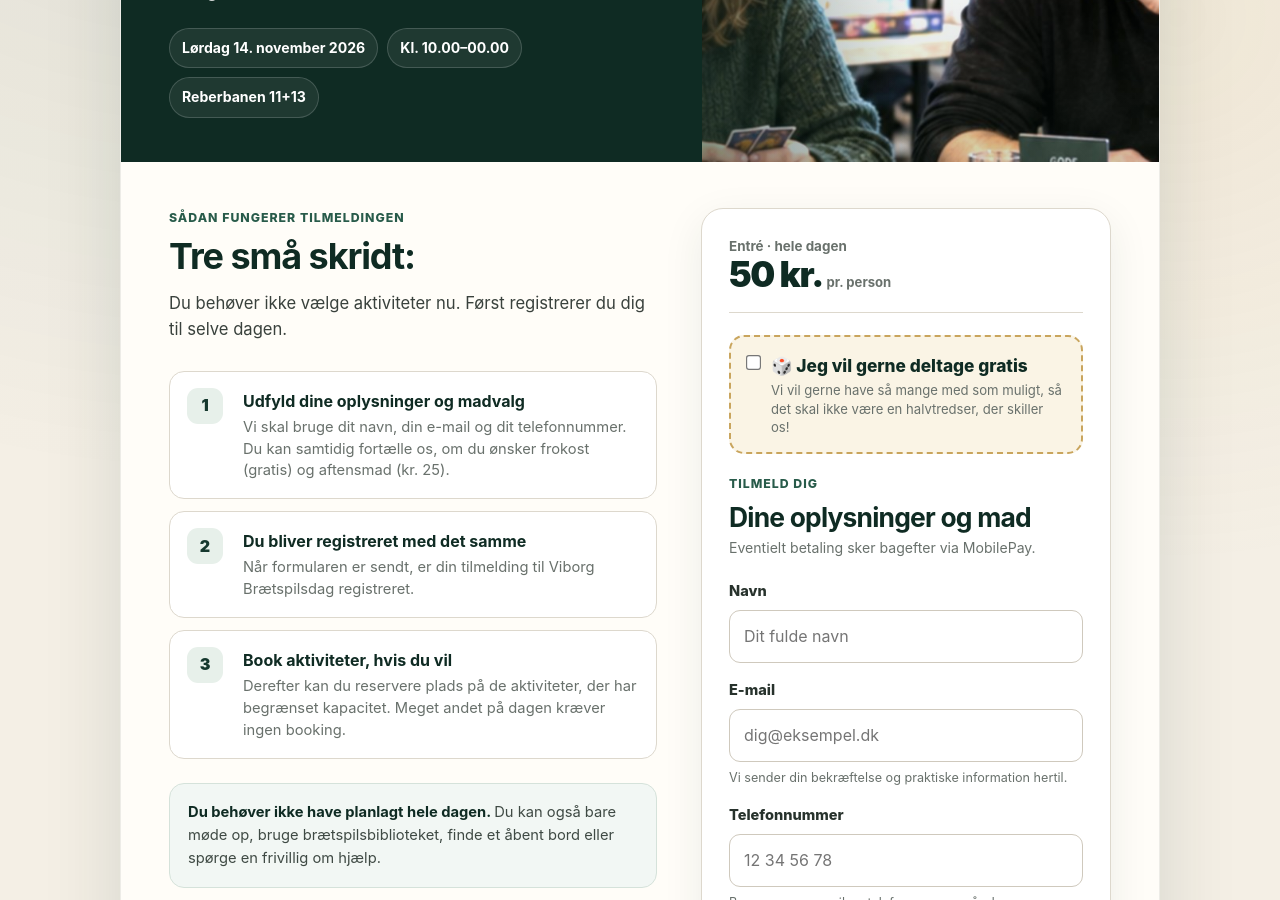
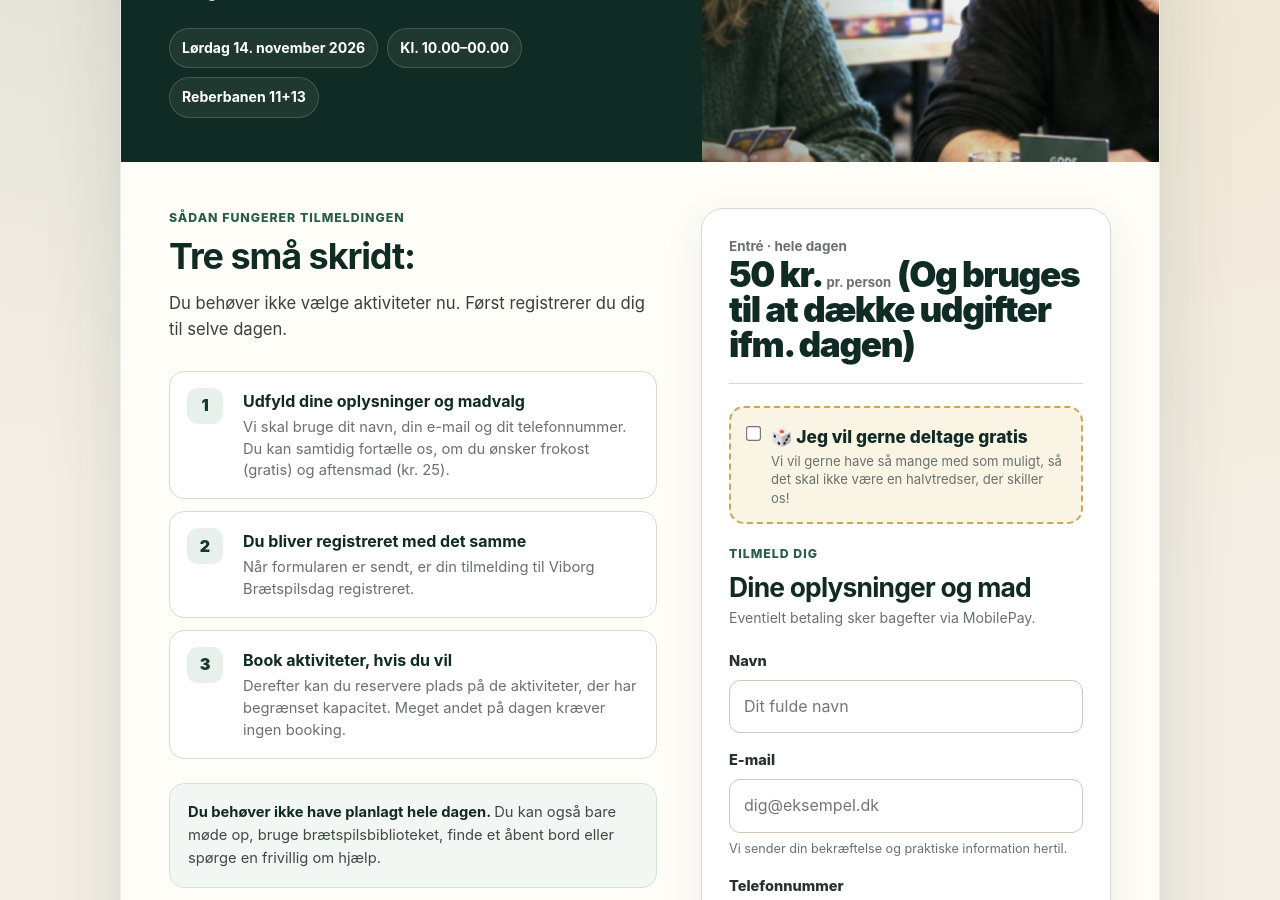
Before and after one commit to Andrejao/spilex, a Jekyll site: the page built from tilmelding.html, in a window 1280 px wide and 900 px high, scrolled down 411 px. Built offline with Jekyll 4.4.1, drawn with Linux system fonts in a browser that asks for light colours.

Commit message:
Update tilmelding.html

```diff
--- a/tilmelding.html
+++ b/tilmelding.html
@@ -1126,6 +1126,9 @@ permalink: /tilmelding/
 <div class="price">
   <span id="entrePrice">50 kr.</span>
   <small>pr. person</small>
+       <span>
+(Og bruges til at dække udgifter ifm. dagen)
+                </span>
 </div>
               </div>
             </div>
```
